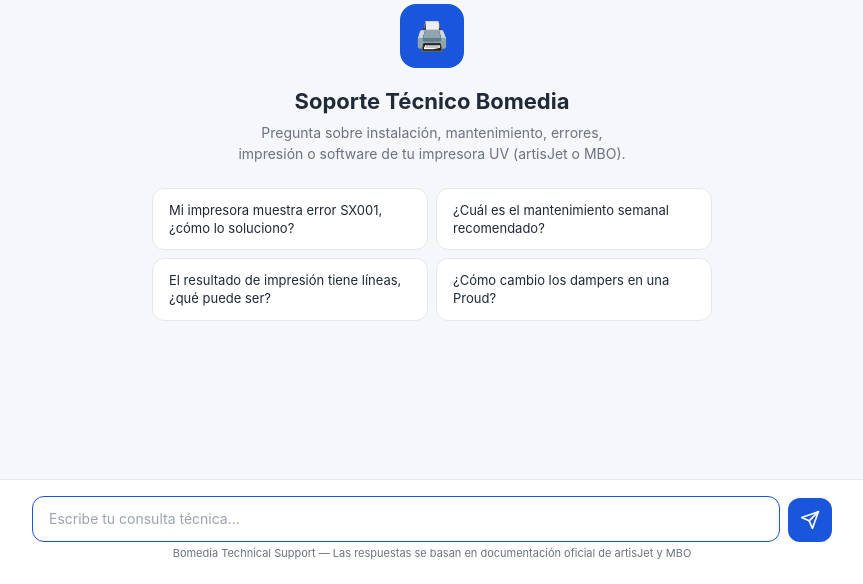
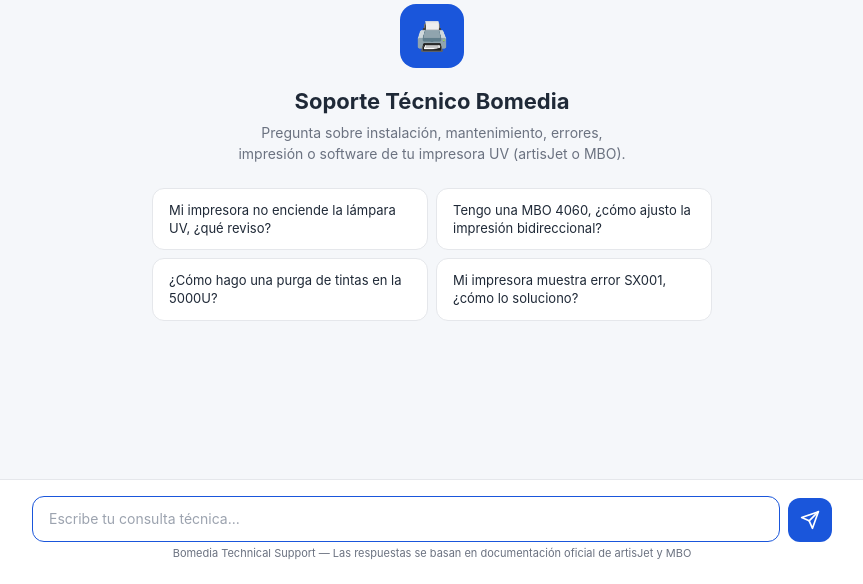
Before and after one commit to mqeurope-png/artisjet-chatbot, a Flask app: page / in a window 1280 px wide. Shown: the part 216-800 px from the top of the page, without its empty margins (208-1071 px from the left). Run offline with Flask 3, Linux system fonts and the light colour scheme.

Commit message:
Add files via upload

```diff
--- a/templates/index.html
+++ b/templates/index.html
@@ -439,6 +439,17 @@
             line-height: 1.4;
             margin-bottom: 8px;
         }
+        .products-header .products-shop-link {
+            display: inline-block;
+            font-size: 12px;
+            font-weight: 500;
+            color: var(--primary);
+            text-decoration: none;
+            margin-bottom: 8px;
+        }
+        .products-header .products-shop-link:hover {
+            text-decoration: underline;
+        }
 
         /* Region selector */
         .region-selector {
@@ -605,12 +616,7 @@
             <div class="welcome-icon">🖨️</div>
             <h2>Soporte Técnico Bomedia</h2>
             <p>Pregunta sobre instalación, mantenimiento, errores, impresión o software de tu impresora UV (artisJet o MBO).</p>
-            <div class="suggestions">
-                <div class="suggestion" onclick="sendSuggestion(this)">Mi impresora muestra error SX001, ¿cómo lo soluciono?</div>
-                <div class="suggestion" onclick="sendSuggestion(this)">¿Cuál es el mantenimiento semanal recomendado?</div>
-                <div class="suggestion" onclick="sendSuggestion(this)">El resultado de impresión tiene líneas, ¿qué puede ser?</div>
-                <div class="suggestion" onclick="sendSuggestion(this)">¿Cómo cambio los dampers en una Proud?</div>
-            </div>
+            <div class="suggestions" id="initialSuggestions"></div>
         </div>
     </div>
 
@@ -659,6 +665,63 @@
             de: { title: 'Bomedia Technischer Support', subtitle: 'Fragen zu Installation, Wartung, Fehlern, Druck oder Software Ihres UV-Druckers (artisJet oder MBO).', placeholder: 'Schreiben Sie Ihre technische Frage...', newChat: '+ Neue Anfrage', footer: 'Bomedia Technischer Support — Die Antworten basieren auf offizieller artisJet- und MBO-Dokumentation' }
         };
 
+        const starterQuestions = {
+            es: [
+                'Mi impresora muestra error SX001, ¿cómo lo soluciono?',
+                '¿Cuál es el mantenimiento semanal recomendado?',
+                'El resultado de impresión tiene líneas, ¿qué puede ser?',
+                '¿Cómo cambio los dampers en una Proud?',
+                'Tengo una MBO 4060, ¿cómo ajusto la impresión bidireccional?',
+                '¿Cada cuánto hay que cambiar el captop?',
+                '¿Qué tinta debo usar para imprimir sobre vidrio?',
+                '¿Cómo hago una purga de tintas en la 5000U?',
+                '¿Cómo calibro la altura del cabezal?',
+                'Mi impresora no enciende la lámpara UV, ¿qué reviso?'
+            ],
+            en: [
+                'My printer shows error SX001, how do I fix it?',
+                'What is the recommended weekly maintenance?',
+                'Print results have lines, what could it be?',
+                'How do I change the dampers on a Proud?',
+                'I have an MBO 4060, how do I adjust bidirectional printing?',
+                'How often should the captop be replaced?',
+                'Which ink should I use to print on glass?',
+                'How do I purge inks on the 5000U?',
+                'How do I calibrate the printhead height?',
+                'My printer UV lamp won\'t turn on, what should I check?'
+            ],
+            fr: [
+                'Mon imprimante affiche l\'erreur SX001, comment la résoudre ?',
+                'Quel est l\'entretien hebdomadaire recommandé ?',
+                'Le résultat d\'impression a des lignes, quelle en est la cause ?',
+                'Comment changer les dampers sur une Proud ?',
+                'J\'ai une MBO 4060, comment régler l\'impression bidirectionnelle ?',
+                'À quelle fréquence faut-il changer le captop ?',
+                'Quelle encre utiliser pour imprimer sur du verre ?',
+                'Comment faire une purge d\'encre sur la 5000U ?',
+                'Comment calibrer la hauteur de la tête d\'impression ?',
+                'La lampe UV de mon imprimante ne s\'allume pas, que vérifier ?'
+            ],
+            de: [
+                'Mein Drucker zeigt Fehler SX001, wie behebe ich das?',
+                'Was ist die empfohlene wöchentliche Wartung?',
+                'Das Druckergebnis hat Linien, woran kann es liegen?',
+                'Wie wechsle ich die Damper an einer Proud?',
+                'Ich habe einen MBO 4060, wie stelle ich den bidirektionalen Druck ein?',
+                'Wie oft muss der Captop gewechselt werden?',
+                'Welche Tinte sollte ich für Glas verwenden?',
+                'Wie mache ich eine Tintenspülung bei der 5000U?',
+                'Wie kalibriere ich die Druckkopfhöhe?',
+                'Die UV-Lampe meines Druckers geht nicht an, was soll ich prüfen?'
+            ]
+        };
+
+        function getRandomQuestions(lang, count) {
+            const pool = starterQuestions[lang] || starterQuestions['es'];
+            const shuffled = [...pool].sort(() => Math.random() - 0.5);
+            return shuffled.slice(0, count);
+        }
+
         function setLang(lang, btn) {
             selectedLang = lang;
             document.querySelectorAll('.lang-btn').forEach(b => b.classList.remove('active'));
@@ -673,6 +736,12 @@
             if (welcomeEl) {
                 welcomeEl.querySelector('h2').textContent = labels.title;
                 welcomeEl.querySelector('p').textContent = labels.subtitle;
+                // Update starter questions in the current language
+                const suggestions = welcomeEl.querySelectorAll('.suggestion');
+                const questions = getRandomQuestions(lang, 4);
+                suggestions.forEach((el, i) => {
+                    if (questions[i]) el.textContent = questions[i];
+                });
             }
         }
 
@@ -713,11 +782,21 @@
 
                 // Add product cards if products were found
                 if (products && products.length > 0) {
+                    const shopUrl = selectedRegion === 'es' ? 'https://boprint.net/shop/' : 'https://artisjet-printers.eu/shop/';
+                    const shopName = selectedRegion === 'es' ? 'boprint.net' : 'artisjet-printers.eu';
+                    const prodLabels = {
+                        es: { title: 'Productos sugeridos', disclaimer: 'Estos productos pueden variar según el modelo de tu impresora. Si no estás seguro, indícame tu modelo exacto para confirmar compatibilidad.', shopLink: 'Ver toda la tienda' },
+                        en: { title: 'Suggested products', disclaimer: 'These products may vary depending on your printer model. If you are not sure, tell me your exact model to confirm compatibility.', shopLink: 'Browse full shop' },
+                        fr: { title: 'Produits suggérés', disclaimer: 'Ces produits peuvent varier selon le modèle de votre imprimante. En cas de doute, indiquez-moi votre modèle exact pour confirmer la compatibilité.', shopLink: 'Voir toute la boutique' },
+                        de: { title: 'Empfohlene Produkte', disclaimer: 'Diese Produkte können je nach Druckermodell variieren. Wenn Sie unsicher sind, nennen Sie mir Ihr genaues Modell zur Bestätigung der Kompatibilität.', shopLink: 'Ganzen Shop ansehen' }
+                    };
+                    const pl = prodLabels[selectedLang] || prodLabels['es'];
                     const header = document.createElement('div');
                     header.className = 'products-header';
                     header.innerHTML = `
-                        <div class="products-title">Productos sugeridos</div>
-                        <div class="products-disclaimer">Estos productos pueden variar seg\u00fan el modelo de tu impresora. Si no est\u00e1s seguro, ind\u00edcame tu modelo exacto para confirmar compatibilidad.</div>
+                        <div class="products-title">${pl.title}</div>
+                        <div class="products-disclaimer">${pl.disclaimer}</div>
+                        <a class="products-shop-link" href="${shopUrl}" target="_blank" rel="noopener">🛒 ${pl.shopLink} (${shopName}) →</a>
                     `;
                     content.appendChild(header);
 
@@ -944,20 +1023,29 @@
             } catch (e) {}
 
             const labels = langLabels[selectedLang];
+            const questions = getRandomQuestions(selectedLang, 4);
             chatContainer.innerHTML = `
                 <div class="welcome" id="welcomeScreen">
                     <div class="welcome-icon">🖨️</div>
                     <h2>${labels.title}</h2>
                     <p>${labels.subtitle}</p>
                     <div class="suggestions">
-                        <div class="suggestion" onclick="sendSuggestion(this)">Mi impresora muestra error SX001, ¿cómo lo soluciono?</div>
-                        <div class="suggestion" onclick="sendSuggestion(this)">¿Cuál es el mantenimiento semanal recomendado?</div>
-                        <div class="suggestion" onclick="sendSuggestion(this)">El resultado de impresión tiene líneas, ¿qué puede ser?</div>
-                        <div class="suggestion" onclick="sendSuggestion(this)">Tengo una MBO 4060, ¿cómo ajusto la impresión bidireccional?</div>
+                        ${questions.map(q => `<div class="suggestion" onclick="sendSuggestion(this)">${q}</div>`).join('')}
                     </div>
                 </div>`;
             messageInput.focus();
         }
+
+        // Populate initial starter questions
+        (function() {
+            const container = document.getElementById('initialSuggestions');
+            if (container) {
+                const questions = getRandomQuestions(selectedLang, 4);
+                container.innerHTML = questions.map(q =>
+                    `<div class="suggestion" onclick="sendSuggestion(this)">${q}</div>`
+                ).join('');
+            }
+        })();
 
         // Focus input on load
         messageInput.focus();
```
